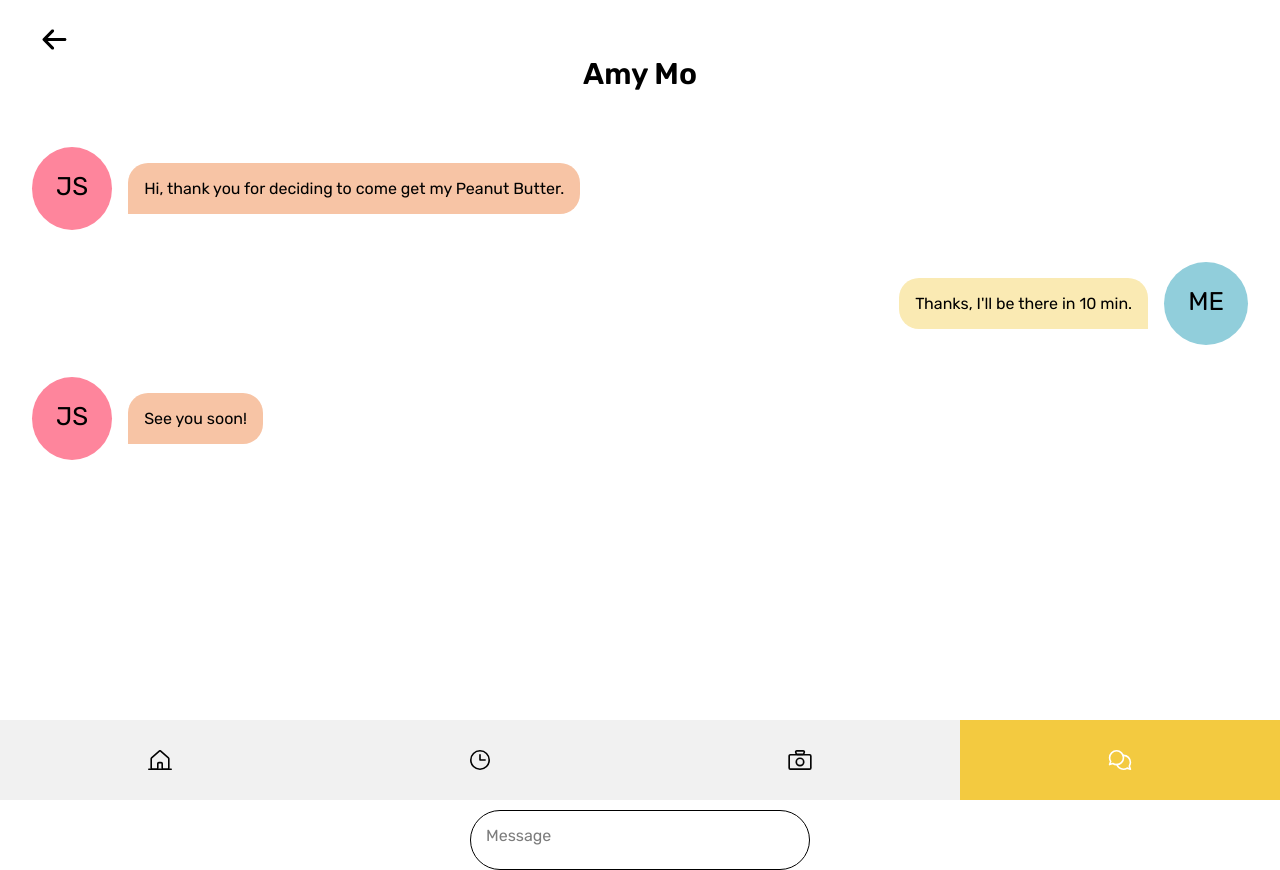
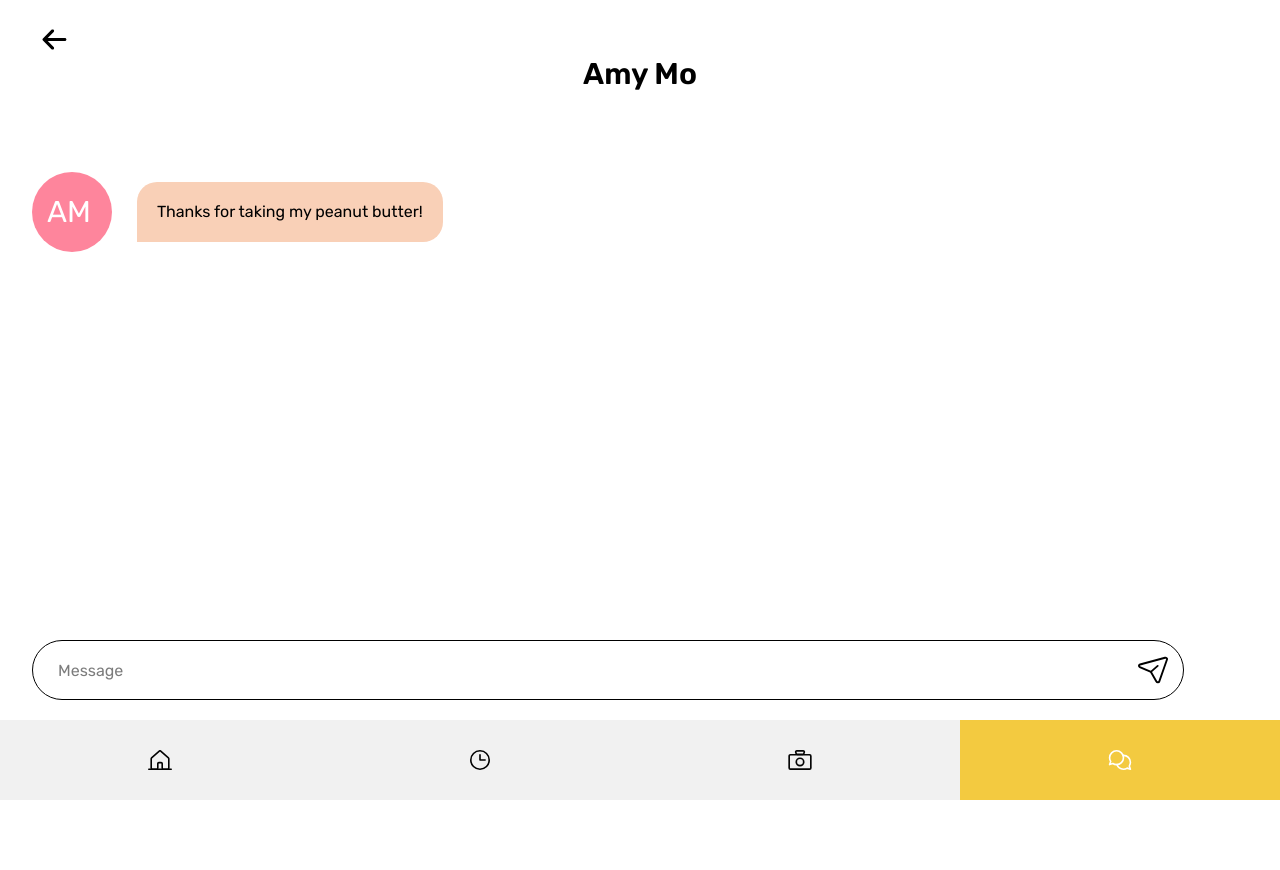
Before and after one commit to Pho86/ShareFood, a Next.js app: page /messaging in a window 1280 px wide. After the commit the page ends 800 px from the top, so only its background shows below. Built offline with nearby package versions, Linux system fonts and the light colour scheme.

Commit message:
message is soft coded

```diff
--- a/comps/Confirmed.js
+++ b/comps/Confirmed.js
@@ -150,9 +150,6 @@ export default function ConfirmText() {
 }
 
 export function SavedDetails(
-    {
-        text = "You have saved 5.3 lbs of food from going to waste this month."
-    }
 ) {
     const r = useRouter();
     const { route } = r.query
@@ -160,7 +157,7 @@ export function SavedDetails(
     return (
         <Text>
             <Saved>You have saved
-                <Highlight>&nbsp;5.3 lbs&nbsp;</Highlight>
+                <Highlight>&nbsp;5.2 lbs&nbsp;</Highlight>
                 of food waste from going to waste this month.
             </Saved>
         </Text>
--- /dev/null
+++ b/comps/MsgSender.js
@@ -0,0 +1,57 @@
+import styled from 'styled-components';
+import { useRouter } from 'next/router';
+import { chat, msg } from '../data/chat_content';
+import { DownUp } from '../data/animation';
+import foody from '../data/food_content.json';
+import { ChangeFood, GetFood } from '../data/order_content';
+
+const NewMsgCont = styled.div`
+// background-color: red;
+border-radius: 15px;
+height: 130px;
+width: 100%;
+align-items: center;
+display: flex;
+margin-left: auto;
+margin-right: auto;
+`
+const ProfileCont = styled.div`
+`
+const Profile = styled.div`
+background-color: #FE859C;
+display: flex;
+width: 80px;
+height: 80px;
+border-radius: 50%;
+margin: auto;
+align-items: center;
+font-size: 30px;
+color: white;
+padding-left: 15px;
+`
+const Message = styled.div`
+background-color: #F9D0B7;
+height: 60px;
+border-radius: 20px 20px 20px 0px;
+padding: 20px;
+
+`
+const MsgCont = styled.div`
+margin-left: 25px;
+`
+
+export default function NewMsg() {
+    const r = useRouter();
+    var { food } = r.query
+    if (food === undefined) {
+        food = 0;
+    }
+    return <NewMsgCont>
+        <ProfileCont>
+            <Profile>{foody[food].initials}</Profile>
+        </ProfileCont>
+        <MsgCont>
+            <Message>{foody[food].message}</Message>
+        </MsgCont>
+    </NewMsgCont>
+}
--- a/comps/Text.js
+++ b/comps/Text.js
@@ -4,22 +4,28 @@ const Skip = styled.div`
 margin-top: 50px;
 `
 const MBox = styled.div`
-width: 340px;
+width: 90%;
 height: 60px;
-top: 730px;
 border-radius: 50px;
 border: 1px solid black;
 text-align:left;
 padding: 15px;
+position: absolute;
+bottom: 100px;
+display: flex;
+`
+const MsgPlaceholder = styled.div`
+text-align:left;
+padding-left: 10px;
+padding-top: 5px;
 color: #7C7C7C;
-margin-left: auto;
+display: flex;
 margin-right: auto;
 `
 const Send = styled.img`
 margin-left: auto;
-margin-right: auto;
+align-items: center;
 display: flex;
-position: relative;
 `
 
 const TutBtn = styled.img`
@@ -60,11 +66,13 @@ export default function Text(
 export function Message(
     {
         text = "Message",
+        img = "/send.svg"
     }
 ) {
     const r = useRouter();
     return <MBox>
-        {text}
+        <MsgPlaceholder>{text}</MsgPlaceholder>
+        <Send src={img}></Send>
     </MBox>
 }
 
--- a/data/food_content.json
+++ b/data/food_content.json
@@ -2,7 +2,7 @@
     {
         "food": "Peanut Butter",
         "name": "Amy Mo",
-        "initals": "AM",
+        "initials": "AM",
         "location": "Vancouver",
         "description": "Opened, but never used. Forgot my kid has a nut allergy.",
         "weight": "0.5 lbs",
@@ -16,7 +16,7 @@
     {
         "food": "Box of Cereal",
         "name": "Chad Bruno",
-        "initals": "CB",
+        "initials": "CB",
         "location": "Langley",
         "description": "Never Opened. My mom sent me a box of cereal, think she forgot that I'm lactose intolerant.",
         "weight": "1 lbs",
@@ -30,7 +30,7 @@
     {
         "food": "Egg Carton",
         "name": "Li Lee",
-        "initals": "LL",
+        "initials": "LL",
         "location": "New Westminister",
         "description": "1 egg gone. My kid recently turned vegan, I completely forgot about that. Has been complaining about the eggs and wants us to give it away.",
         "weight": "2 lbs",
@@ -44,7 +44,7 @@
     {
         "food": "Instant Noodles",
         "name": "Hope Chen",
-        "initals": "HC",
+        "initials": "HC",
         "location": "Richmond",
         "description": "Thought instant noodles were easy to cook. I almost burned my house down trying to cook these. Willing to give multiple packs of Instant Noodles.",
         "weight": "1.2 lbs",
@@ -58,7 +58,7 @@
     {
         "food": "Soy Sauce",
         "name": "Jessica Smith",
-        "initals": "JS",
+        "initials": "JS",
         "location": "Burnaby",
         "description": "Never opened. I already have 3 unopened bottles of soy sauce.",
         "weight": "1 lbs",
@@ -72,7 +72,7 @@
     {
         "food": "Bag of Rice",
         "name": "Kevin Nguyen",
-        "initals": "KN",
+        "initials": "KN",
         "location": "Richmond",
         "description": "Don't need rice anymore.",
         "weight": "15lbs",
@@ -86,7 +86,7 @@
     {
         "food": "Tomato Soup",
         "name": "Mario Juan",
-        "initals": "MJ",
+        "initials": "MJ",
         "location": "Vancouver",
         "description": "Red reminds me of blood. Unopened.",
         "weight": "10lbs",
@@ -100,7 +100,7 @@
     {
         "food": "Box of Donuts",
         "name": "Jeremy Holes",
-        "initals": "JW",
+        "initials": "JW",
         "location": "Burnaby",
         "description": "I mean, donuts are nice and all, but I'm allergic.",
         "weight": "4lbs",
@@ -114,7 +114,7 @@
     {
         "food": "Banana",
         "name": "Banana Man",
-        "initals": "BM",
+        "initials": "BM",
         "location": "Vancouver",
         "description": "Banana.",
         "weight": "1000lbs",
--- a/pages/messaging.js
+++ b/pages/messaging.js
@@ -8,6 +8,7 @@ import TutorialText, { Messager } from '../comps/TutorialText';
 import BackButton, { BackAPage } from '../comps/PreviousButton';
 import foody from '../data/food_content.json';
 import { GetFood } from '../data/order_content';
+import NewMsg from '../comps/MsgSender.js';
 
 
 
@@ -23,22 +24,10 @@ export default function Home() {
 
     return (
         <div className={styles.container}>
-            <BackAPage/>
-            <Messager/>
-            <div className={styles.chat}>
-                <div className={styles.message}><PersonBubble name={foody[food].initials}></PersonBubble><PersonChat text = {"Hi, thank you for deciding to come get my " + foody[food].food + "." }  />
-                </div>
-                <div className={styles.message1}><MeChat text={chat[1].chat} /><MeBubble name={chat[1].initials}  ></MeBubble>
-                </div>
-                <div className={styles.message}><PersonBubble name={foody[food].initials}></PersonBubble><PersonChat text={chat[2].chat} />
-                </div>
-            </div>
-            {/*  <Space is temporarily used to move msg box down */}
-            <Space />
-            <div className={styles.message}>
-                <Message />
-                {/* <SendIcon /> */}
-            </div>
+            <BackAPage />
+            <Messager />
+            <NewMsg />
+            <Message />
             <ChatNavbar></ChatNavbar>
 
         </div>
--- a/pages/messaging1.js
+++ b/pages/messaging1.js
@@ -16,7 +16,6 @@ export default function Home() {
             <TutorialText text="Messages" />
             <div className={styles.chatbox}>
             <ChatBox/>
-            <ChatBox/>
             </div>
             <ChatNavbar />
 
```
